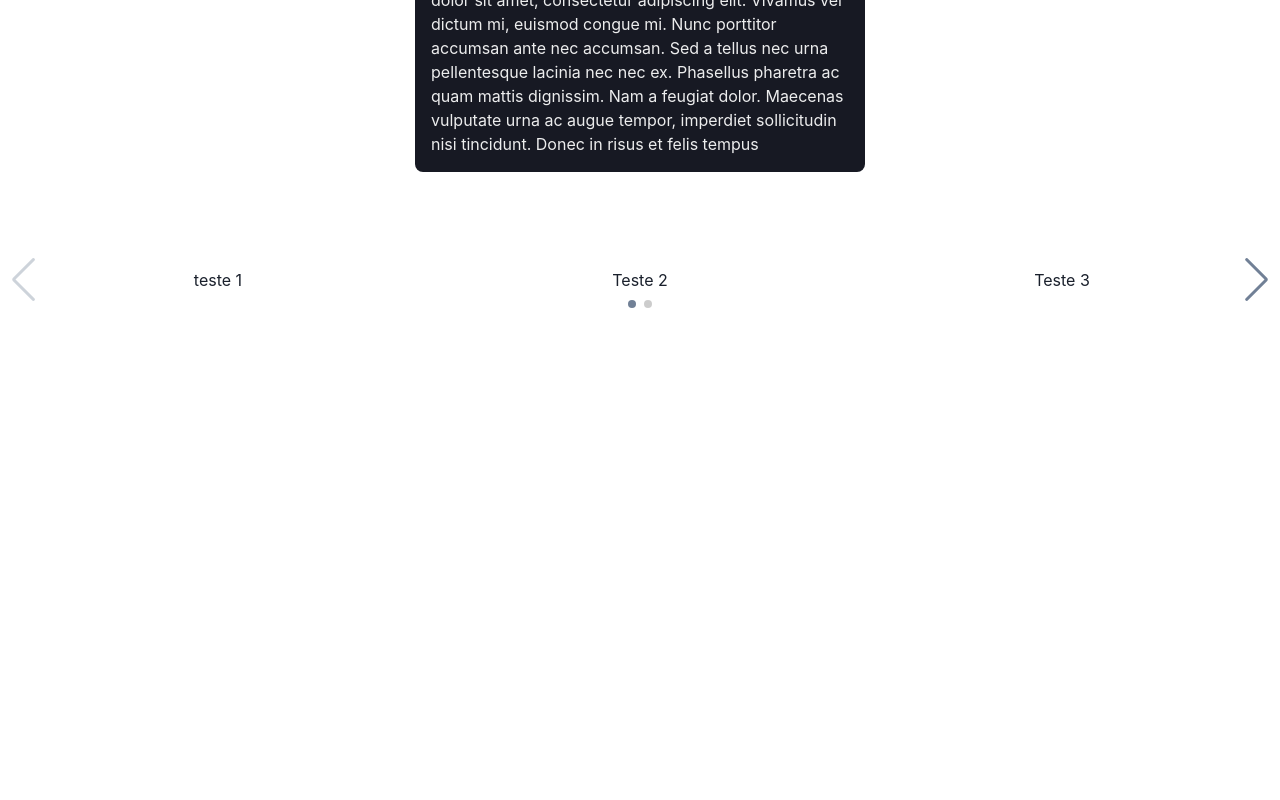
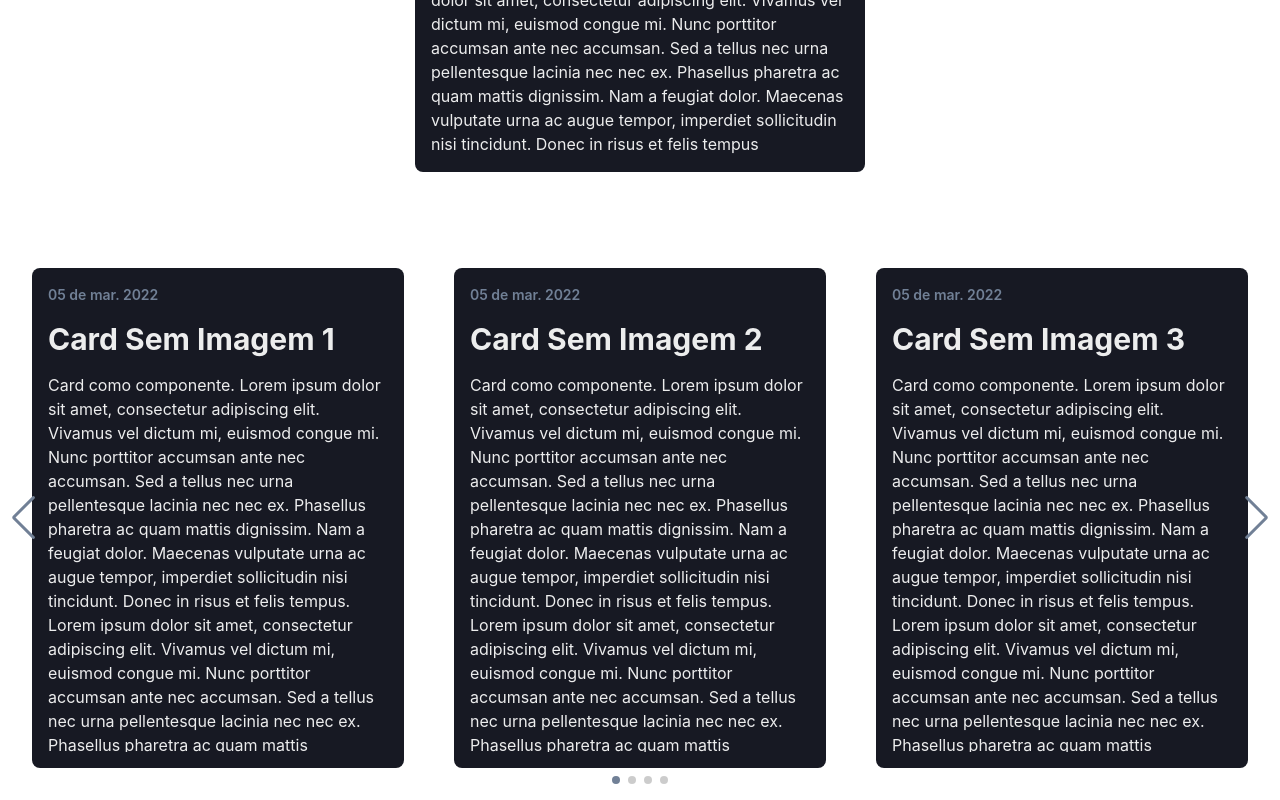
Before and after one commit to PedroVictor022/My-blog, a React (Vite) app: page / in a window 1280 px wide. Shown: the part 2069-2869 px from the top of the page. Before the commit the page ends 2393 px from the top, so only its background shows below. Built offline with nearby package versions, Linux system fonts and the light colour scheme.

Commit message:
Carrousel implemented

```diff
--- a/src/App.tsx
+++ b/src/App.tsx
@@ -1,24 +1,15 @@
-import { Center, VStack } from "@chakra-ui/react"
+import { Box, Center, VStack } from "@chakra-ui/react"
 import { HorizontalCard } from "./components/AllCards/Vcard/VerticalCard"
 import { Header } from "./components/header"
 
 import { horizontal_cards } from "./components/components-mock.json"
-import { cards } from "./components/card-component-mock.json";
+import { cards, cards_carrousel } from "./components/card-component-mock.json";
 import { Card } from "./components/AllCards/card/Card"
 
 import "swiper/css";
-import { Slider, SliderProps, Slide } from "./components/Slider/";
+import { CardSlider } from "./components/carrousels/CardCarrousel";
 
 function App() {
-
-  const swiperNavigation: SliderProps = {
-    spaceBetween: 50,
-    slidesPerView: 3,
-    navigation: true,
-    pagination: {
-      clickable: true,
-    }
-  }
 
   return (
     <div>
@@ -26,7 +17,8 @@ function App() {
       <Center
         flexDir='column'
       >
-        <VStack spacing="64px" marginY="64px">
+        <Box maxW="1280px">
+           <VStack spacing="64px" marginY="64px">
           {horizontal_cards.map((horizontal_card) => (
             <HorizontalCard key={horizontal_card.title} card={horizontal_card} />
           ))}
@@ -34,22 +26,12 @@ function App() {
             <Card key={card.title} card={card} />
           ))}
         </VStack>
+        {cards_carrousel && <CardSlider cards={cards_carrousel}/>}
+        </Box>
+
       </Center>
 
-      <Slider settings={swiperNavigation}>
-        <Slide>
-          teste 1
-        </Slide>
-        <Slide>
-          Teste 2
-        </Slide>
-        <Slide>
-          Teste 3
-        </Slide>
-        <Slide>
-          Teste 4
-        </Slide>
-      </Slider>
+
     </div>
   )
 }
--- /dev/null
+++ b/src/components/AllCards/card/index.ts
@@ -0,0 +1,5 @@
+import { Card } from "./Card";
+import { CardType } from "./types";
+
+export { Card };
+export type { CardType };
--- a/src/components/AllCards/card/types.d.ts
+++ b/src/components/AllCards/card/types.d.ts
@@ -1,7 +1,7 @@
 export interface CardType {
    title: string,
    content: string,
-   image: {
+   image ? : {
       url: string,
       alt: string
    }
--- a/src/components/card-component-mock.json
+++ b/src/components/card-component-mock.json
@@ -1,4 +1,3 @@
-
 {
   "cards": [
     {
@@ -18,17 +17,30 @@
     {
       "title": "Card Sem Imagem 2",
       "content": "Card como componente. Lorem ipsum dolor sit amet, consectetur adipiscing elit. Vivamus vel dictum mi, euismod congue mi. Nunc porttitor accumsan ante nec accumsan. Sed a tellus nec urna pellentesque lacinia nec nec ex. Phasellus pharetra ac quam mattis dignissim. Nam a feugiat dolor. Maecenas vulputate urna ac augue tempor, imperdiet sollicitudin nisi tincidunt. Donec in risus et felis tempus. Lorem ipsum dolor sit amet, consectetur adipiscing elit. Vivamus vel dictum mi, euismod congue mi. Nunc porttitor accumsan ante nec accumsan. Sed a tellus nec urna pellentesque lacinia nec nec ex. Phasellus pharetra ac quam mattis dignissim. Nam a feugiat dolor. Maecenas vulputate urna ac augue tempor, imperdiet sollicitudin nisi tincidunt. Donec in risus et felis tempus",
-      "publishDate":"05 de mar. 2022"
+      "publishDate": "05 de mar. 2022"
     }
   ],
   "cards_carrousel": [
+
     {
-      "title": "Card 1",
+      "title": "Card Sem Imagem 1",
       "content": "Card como componente. Lorem ipsum dolor sit amet, consectetur adipiscing elit. Vivamus vel dictum mi, euismod congue mi. Nunc porttitor accumsan ante nec accumsan. Sed a tellus nec urna pellentesque lacinia nec nec ex. Phasellus pharetra ac quam mattis dignissim. Nam a feugiat dolor. Maecenas vulputate urna ac augue tempor, imperdiet sollicitudin nisi tincidunt. Donec in risus et felis tempus. Lorem ipsum dolor sit amet, consectetur adipiscing elit. Vivamus vel dictum mi, euismod congue mi. Nunc porttitor accumsan ante nec accumsan. Sed a tellus nec urna pellentesque lacinia nec nec ex. Phasellus pharetra ac quam mattis dignissim. Nam a feugiat dolor. Maecenas vulputate urna ac augue tempor, imperdiet sollicitudin nisi tincidunt. Donec in risus et felis tempus",
-      "image": {
-        "url": "https://images.unsplash.com/photo-1642516254185-81a8133cc6a0?ixlib=rb-1.2.1&ixid=MnwxMjA3fDB8MHxwaG90by1wYWdlfHx8fGVufDB8fHx8&auto=format&fit=crop&w=687&q=80",
-        "alt": "Imagem de Ondas"
-      },
+      "publishDate": "05 de mar. 2022"
+    },
+    {
+      "title": "Card Sem Imagem 2",
+      "content": "Card como componente. Lorem ipsum dolor sit amet, consectetur adipiscing elit. Vivamus vel dictum mi, euismod congue mi. Nunc porttitor accumsan ante nec accumsan. Sed a tellus nec urna pellentesque lacinia nec nec ex. Phasellus pharetra ac quam mattis dignissim. Nam a feugiat dolor. Maecenas vulputate urna ac augue tempor, imperdiet sollicitudin nisi tincidunt. Donec in risus et felis tempus. Lorem ipsum dolor sit amet, consectetur adipiscing elit. Vivamus vel dictum mi, euismod congue mi. Nunc porttitor accumsan ante nec accumsan. Sed a tellus nec urna pellentesque lacinia nec nec ex. Phasellus pharetra ac quam mattis dignissim. Nam a feugiat dolor. Maecenas vulputate urna ac augue tempor, imperdiet sollicitudin nisi tincidunt. Donec in risus et felis tempus",
+      "publishDate": "05 de mar. 2022"
+    },
+
+    {
+      "title": "Card Sem Imagem 3",
+      "content": "Card como componente. Lorem ipsum dolor sit amet, consectetur adipiscing elit. Vivamus vel dictum mi, euismod congue mi. Nunc porttitor accumsan ante nec accumsan. Sed a tellus nec urna pellentesque lacinia nec nec ex. Phasellus pharetra ac quam mattis dignissim. Nam a feugiat dolor. Maecenas vulputate urna ac augue tempor, imperdiet sollicitudin nisi tincidunt. Donec in risus et felis tempus. Lorem ipsum dolor sit amet, consectetur adipiscing elit. Vivamus vel dictum mi, euismod congue mi. Nunc porttitor accumsan ante nec accumsan. Sed a tellus nec urna pellentesque lacinia nec nec ex. Phasellus pharetra ac quam mattis dignissim. Nam a feugiat dolor. Maecenas vulputate urna ac augue tempor, imperdiet sollicitudin nisi tincidunt. Donec in risus et felis tempus",
+      "publishDate": "05 de mar. 2022"
+    },
+    {
+      "title": "Card Sem Imagem 4",
+      "content": "Card como componente. Lorem ipsum dolor sit amet, consectetur adipiscing elit. Vivamus vel dictum mi, euismod congue mi. Nunc porttitor accumsan ante nec accumsan. Sed a tellus nec urna pellentesque lacinia nec nec ex. Phasellus pharetra ac quam mattis dignissim. Nam a feugiat dolor. Maecenas vulputate urna ac augue tempor, imperdiet sollicitudin nisi tincidunt. Donec in risus et felis tempus. Lorem ipsum dolor sit amet, consectetur adipiscing elit. Vivamus vel dictum mi, euismod congue mi. Nunc porttitor accumsan ante nec accumsan. Sed a tellus nec urna pellentesque lacinia nec nec ex. Phasellus pharetra ac quam mattis dignissim. Nam a feugiat dolor. Maecenas vulputate urna ac augue tempor, imperdiet sollicitudin nisi tincidunt. Donec in risus et felis tempus",
       "publishDate": "05 de mar. 2022"
     }
   ]
--- /dev/null
+++ b/src/components/carrousels/CardCarrousel.tsx
@@ -0,0 +1,39 @@
+import { Center } from "@chakra-ui/react";
+import { Card, CardType } from "../AllCards/card";
+import { Slide, Slider, SliderProps } from "../Slider";
+
+interface CardsSliderProps {
+   cards: CardType[];
+}
+
+export function CardSlider({ cards }: CardsSliderProps) {
+
+   if(cards.length === 1) {
+      return (
+         <Center>
+            <Card card={cards[0]} />
+         </Center>
+      )
+   }
+
+   const settings: SliderProps = {
+      spaceBetween: 50,
+      slidesPerView: cards.length < 3 ? cards.length : 3,
+      navigation: cards.length >= 3,
+      pagination: cards.length >= 3 && {
+         clickable: true
+      },
+      draggable: cards.length >= 3,
+      loop: cards.length >= 3,
+   }
+
+   return (
+      <Slider settings={settings}>
+         {cards.map((card) => (
+            <Slide key={card.title}>
+               <Card card={card}/>
+            </Slide>
+         ))}
+      </Slider>
+   )
+}
--- /dev/null
+++ b/src/components/header/header.ts
@@ -0,0 +1,3 @@
+import {Header} from "./index";
+
+export { Header };
```
Also changed, not shown: src/components/header/index.tsx (+4 -5 lines).
